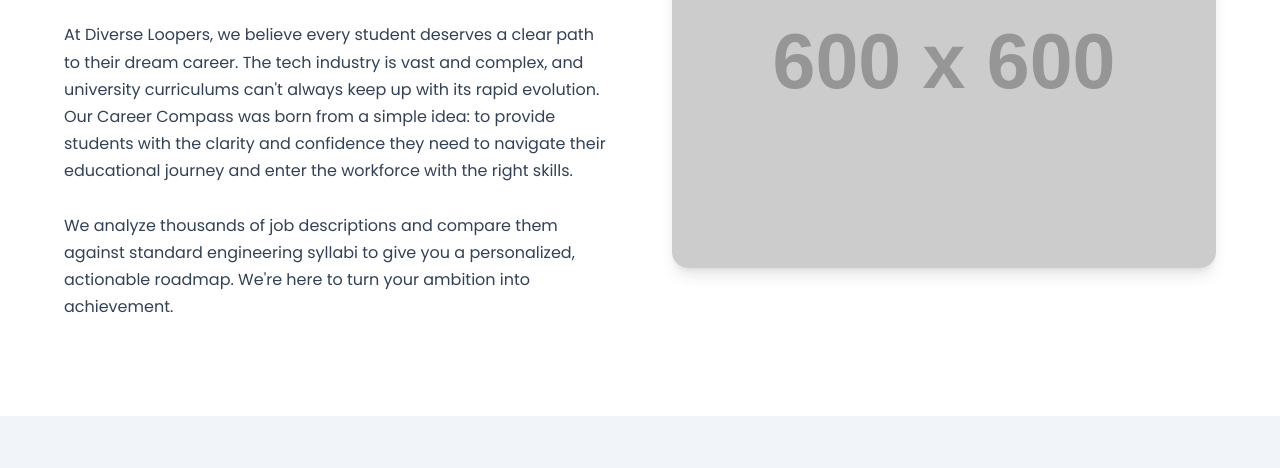
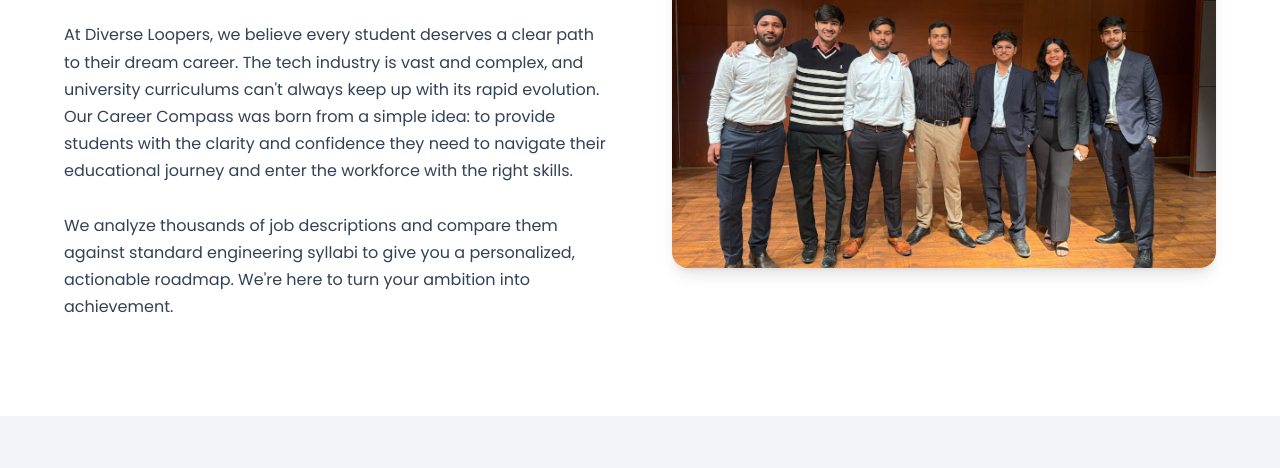
Before and after one commit to shivanshmishra899/career-compass-app, a plain HTML site: page frontend/index.html in a window 1280 px wide. Shown: the part 1020-1488 px from the top of the page. Drawn offline with Linux system fonts and the light colour scheme; placeholder pictures from the web are drawn by us.

Commit message:
Update About Us section with team photo

```diff
--- a/frontend/index.html
+++ b/frontend/index.html
@@ -88,7 +88,7 @@
         .about-grid { display: grid; grid-template-columns: 1fr; gap: 4rem; align-items: center; }
         @media (min-width: 992px) { .about-grid { grid-template-columns: 1fr 1fr; } }
         .about-image {
-            background: url('https://placehold.co/600x600/e0e7ff/3730a3?text=Diverse+Loopers+Team') no-repeat center center/cover;
+            background: url('team.jpg') no-repeat center center/cover;
             border-radius: 1rem; min-height: 400px; box-shadow: var(--shadow-lg);
         }
         .section-header { text-align: left; margin-bottom: 1.5rem; }
```
Also changed, not shown: frontend/team.jpg (added).
